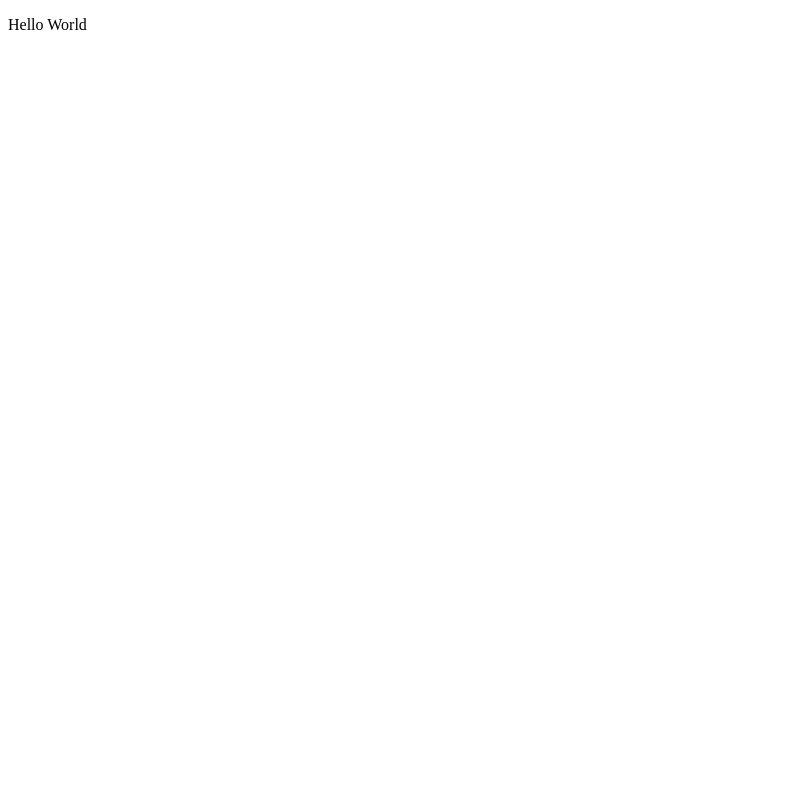
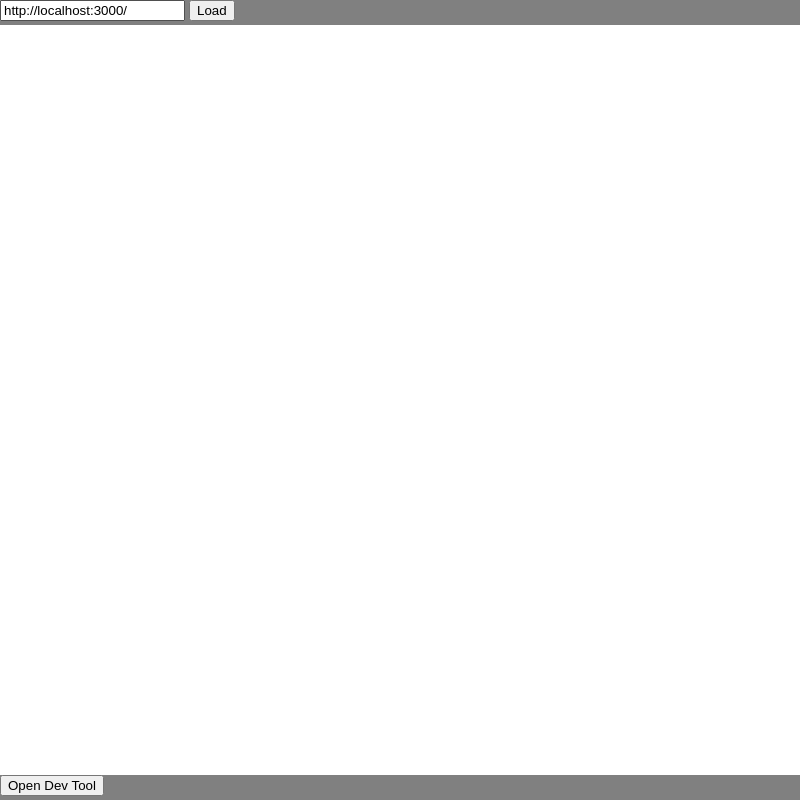
Before and after one commit to onoie/WebstormProjects, an Electron app: page electron/index.html in a window 800 px wide. Drawn offline with nearby package versions, Linux system fonts and the light colour scheme.

Commit message:
Update index.html

```diff
--- a/electron/index.html
+++ b/electron/index.html
@@ -1,10 +1,71 @@
 <!DOCTYPE html>
 <html>
-  <head>
-    <meta charset="utf-8">
-    <title>ElectronApp</title>
-  </head>
-  <body>
-    <p>Hello World</p>
-  </body>
+<head>
+    <meta charset="UTF-8">
+    <meta name="viewport" content="width=device-width,initial-scale=1.0,maximum-scale=1.0,user-scalable=0">
+    <meta http-equiv="X-UA-Compatible" content="IE=edge">
+    <script src="//ajax.googleapis.com/ajax/libs/jquery/1.11.0/jquery.min.js"></script>
+    <script type="text/javascript">
+        console.log("HelloWorld");
+//        document.write("HelloWorld<br/>");
+//        window.jQuery = window.$ = require('./jquery.min.js');
+//        if(typeof jQuery != "undefined"){
+//            $(function(){
+//                alert("found jquery");
+//            });
+//        }else{
+//            alert("not found jquery");
+        }
+    </script>
+    <style type="text/css">
+        html,body,#webview{
+            height: 100%;
+            width:100%;
+            margin:0;
+            padding:0;
+        }
+        #webview_wrapper{
+            background-color:white;
+            height: calc(100% - 50px);
+        }
+        #header,#footer{
+            height:25px;
+            background-color: gray;
+        }
+    </style>
+</head>
+<body>
+    <div id="header">
+        <input title="url" type="text" id="url" />
+        <button onclick="load();">Load</button>
+    </div>
+    <div id="webview_wrapper">
+        Loading
+    </div>
+    <div id="footer">
+        <button onclick="opendev();">Open Dev Tool</button>
+    </div>
+</body>
+<script>
+    "use strict";
+    function load(){
+        // reset_webview_wrapper
+        var webview_wrapper = document.getElementById("webview_wrapper");
+        webview_wrapper.removeChild(webview_wrapper.lastChild);
+        // get url
+        var url = document.getElementById("url").value;
+        // create_new_webview_instanse
+        var newWebview = document.createElement("webview");
+        newWebview.id = "webview";
+        newWebview.setAttribute("src",url);
+        // append new_webview
+        webview_wrapper.appendChild(newWebview);
+    }
+    function opendev(){
+        var webview = document.getElementById("webview");
+        webview.openDevTools();
+    }
+    document.getElementById("url").value="http://localhost:3000/";
+    load();
+</script>
 </html>
```
